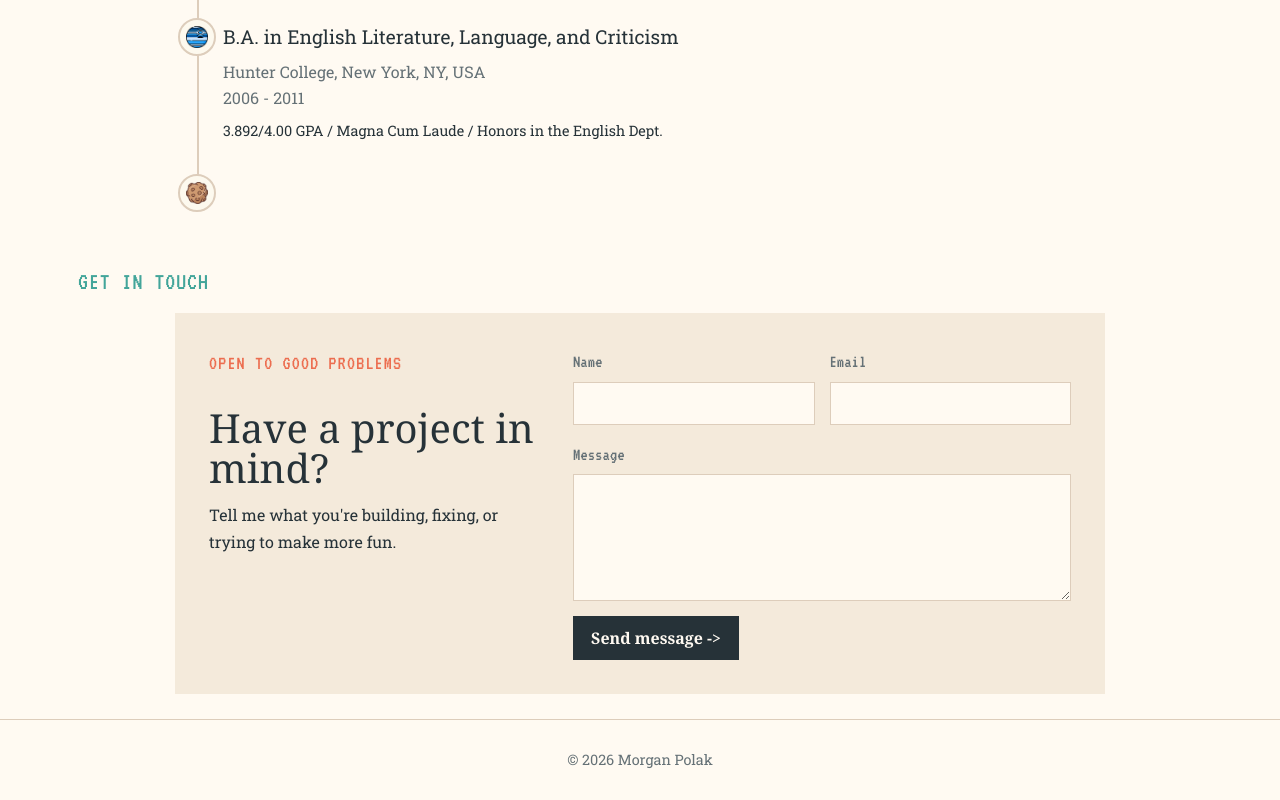
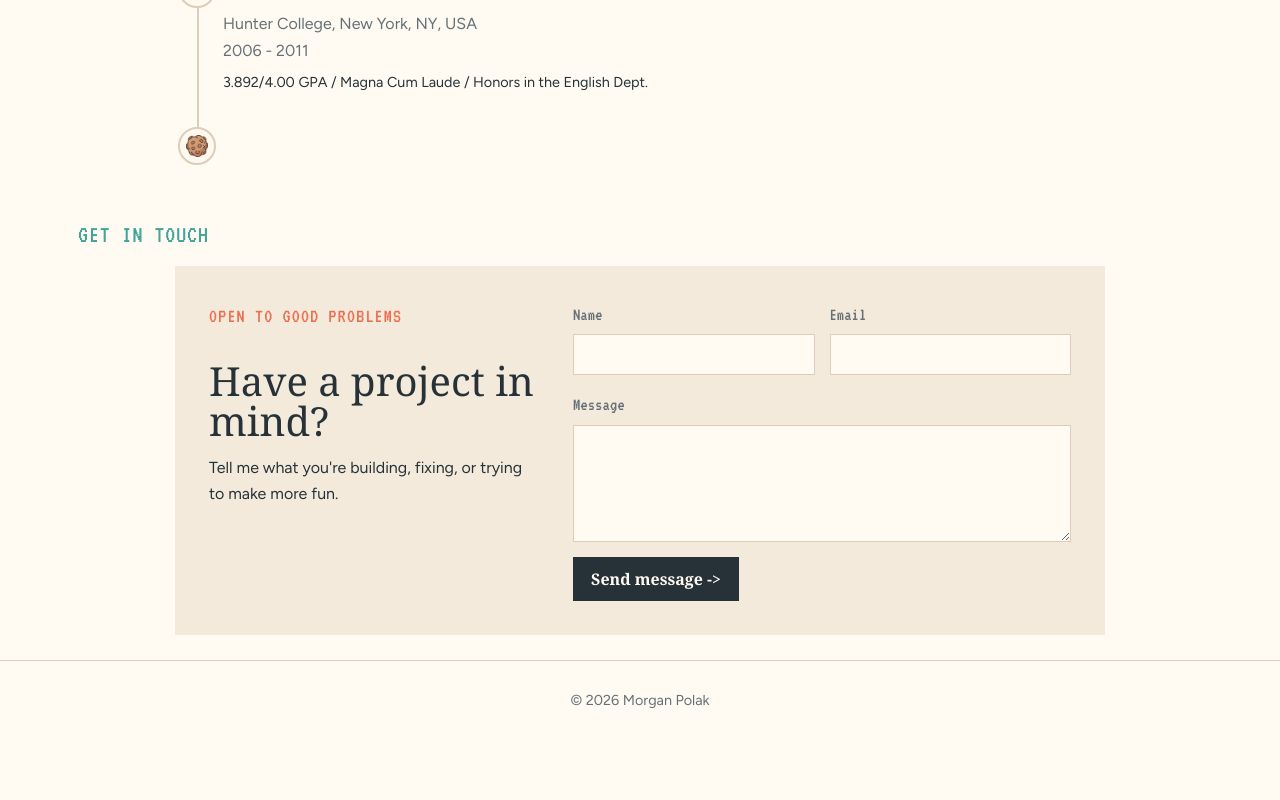
Before and after one commit to sprucegoose-dev/sprucegoose-dev.github.io, a React (Vite) app: page / in a window 1280 px wide. Shown: the part 5739-6539 px from the top of the page. After the commit the page ends 6479 px from the top, so only its background shows below. Built offline with nearby package versions, Linux system fonts and the light colour scheme; a web font is replaced by a local one.

Commit message:
updates the main font on the website

```diff
--- a/src/style/fonts.scss
+++ b/src/style/fonts.scss
@@ -1,4 +1,5 @@
 @import url('https://fonts.googleapis.com/css?family=Megrim');
 @import url('https://fonts.googleapis.com/css?family=Love+Ya+Like+A+Sister');
+@import url('https://fonts.googleapis.com/css?family=Figtree:300,400,500,600,700');
 @import url('https://fonts.googleapis.com/css?family=Roboto+Slab:300,400');
 @import url('https://fonts.googleapis.com/css?family=VT323');
--- a/src/style/style.scss
+++ b/src/style/style.scss
@@ -17,7 +17,7 @@
 
 * { box-sizing: border-box; }
 html { scroll-behavior: smooth; }
-body { background: var(--paper); color: var(--ink); font-family: 'Roboto Slab', Georgia, serif; font-weight: 400; line-height: 1.65; margin: 0; overflow-x: hidden; }
+body { background: var(--paper); color: var(--ink); font-family: 'Figtree', 'Roboto Slab', Georgia, serif; font-weight: 400; line-height: 1.65; margin: 0; overflow-x: hidden; }
 a { color: var(--coral); text-decoration-thickness: 2px; text-underline-offset: 3px; }
 a:hover, a:focus, a:active { color: var(--coral); }
 .container { max-width: 1180px; margin: 0 auto; padding: 0 28px; }
@@ -133,7 +133,7 @@ section { padding: 10px 0 25px; }
 .contact-copy p:last-child { margin-top: 0; }
 .form-fields { display: grid; gap: 15px; grid-template-columns: 1fr 1fr; }
 .form-fields label { color: var(--muted); font-family: 'VT323', monospace; font-size: 1.15rem; }
-.form-fields input, .form-fields textarea { background: var(--paper); border: 1px solid var(--line); border-radius: 0; color: var(--ink); display: block; font: 1rem 'Roboto Slab', Georgia, serif; margin-top: 4px; padding: 10px; width: 100%; }
+.form-fields input, .form-fields textarea { background: var(--paper); border: 1px solid var(--line); border-radius: 0; color: var(--ink); display: block; font: 1rem 'Figtree', 'Roboto Slab', Georgia, serif; margin-top: 4px; padding: 10px; width: 100%; }
 .form-fields textarea { resize: vertical; }
 .form-fields .full-width { grid-column: 1 / -1; }
 .form-fields .button { cursor: pointer; justify-self: start; }
```
Also changed, not shown: 4 other files (tests, documents, lock files or other folders).
